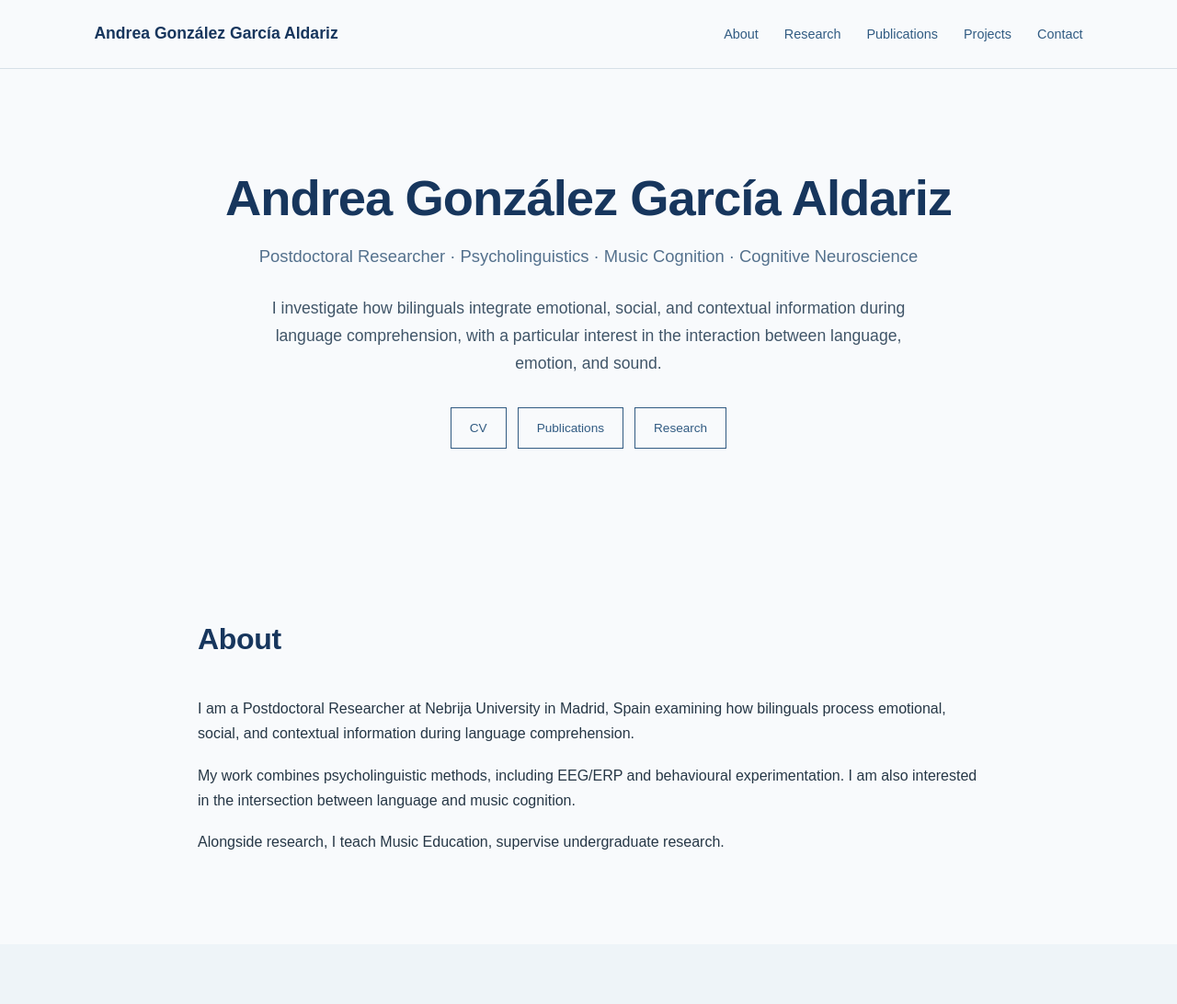
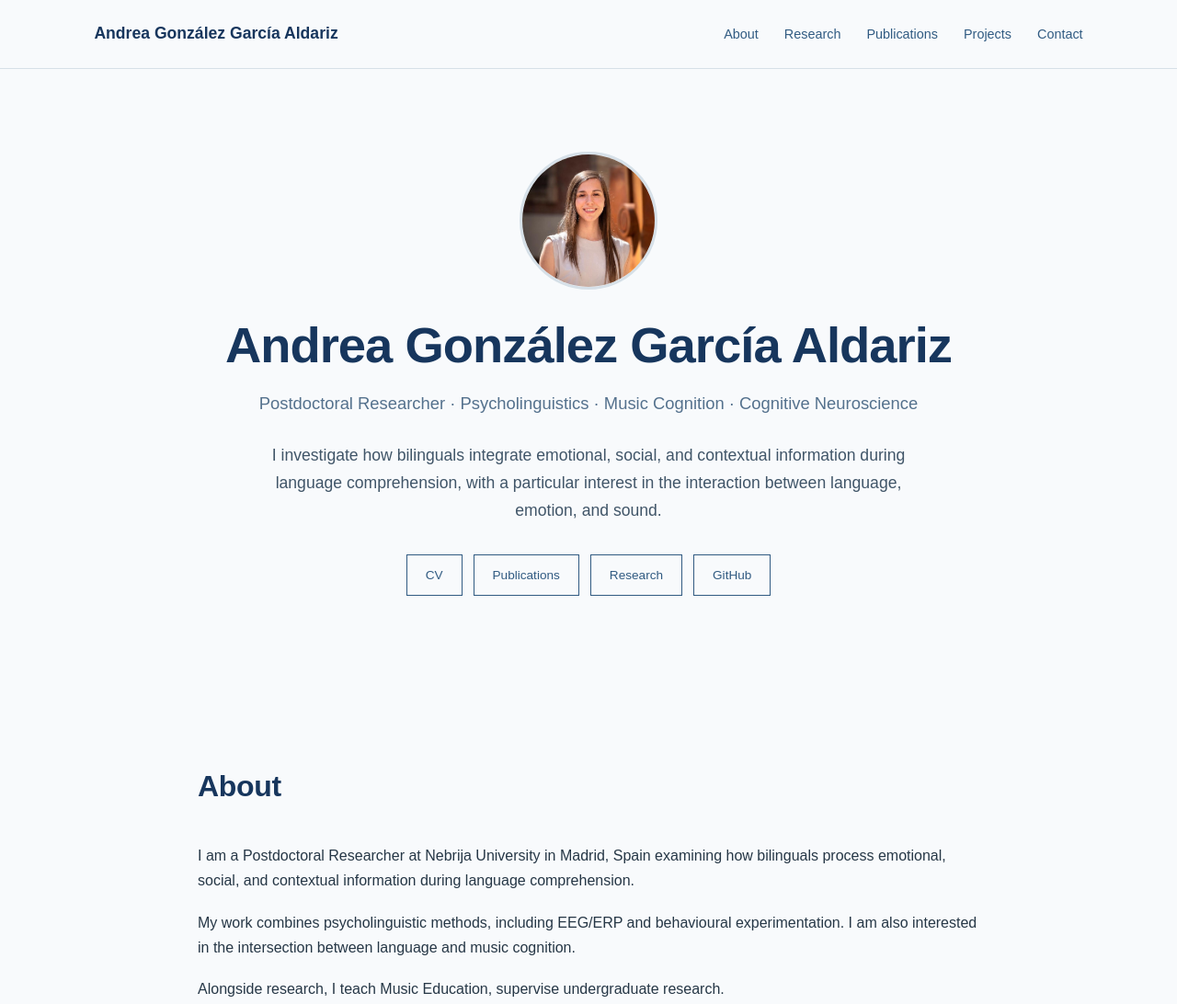
Before and after one commit to andrea-gg-aldariz/andreaaldariz.github.io, a plain HTML site: page index.html in a window 1280 px wide. Shown: the top 1092 px of the page at 92% size. Drawn offline with Linux system fonts and the light colour scheme.

Commit message:
Update hero section padding and add profile photo
Adjusted padding for the hero section and modified profile photo dimensions. Added a profile photo in the header.

```diff
--- a/index.html
+++ b/index.html
@@ -67,8 +67,20 @@
         .hero {
             max-width: 1000px;
             margin: auto;
-            padding: 110px 8% 100px;
+            padding: 90px 8% 100px;
             text-align: center;
+        }
+
+        /* PROFILE PHOTO */
+
+        .profile-photo {
+            width: 150px;
+            height: 150px;
+            object-fit: cover;
+            border-radius: 50%;
+            display: block;
+            margin: 0 auto 30px;
+            border: 3px solid #d6e0e8;
         }
 
         .hero h1 {
@@ -152,8 +164,8 @@
         .section-title::after {
             content: "";
             display: none;
+        }
 
-        }
 
         /* ABOUT */
 
@@ -261,6 +273,7 @@
             color: #405568;
         }
 
+
         /* CONTACT */
 
         .contact {
@@ -351,6 +364,11 @@
                 font-size: 1rem;
             }
 
+            .profile-photo {
+                width: 125px;
+                height: 125px;
+            }
+
             .research-grid {
                 grid-template-columns: 1fr;
             }
@@ -404,6 +422,12 @@
 
 <header class="hero">
 
+    <!-- PROFILE PHOTO -->
+    <img
+        src="andrea-photo.jpeg"
+        alt="Andrea González García Aldariz"
+        class="profile-photo">
+
     <h1>
         Andrea González García Aldariz
     </h1>
@@ -439,6 +463,14 @@
             class="button"
             href="#research">
             Research
+        </a>
+
+        <a
+            class="button"
+            href="https://github.com/andrea-gg-aldariz"
+            target="_blank"
+            rel="noopener noreferrer">
+            GitHub
         </a>
 
     </div>
```
